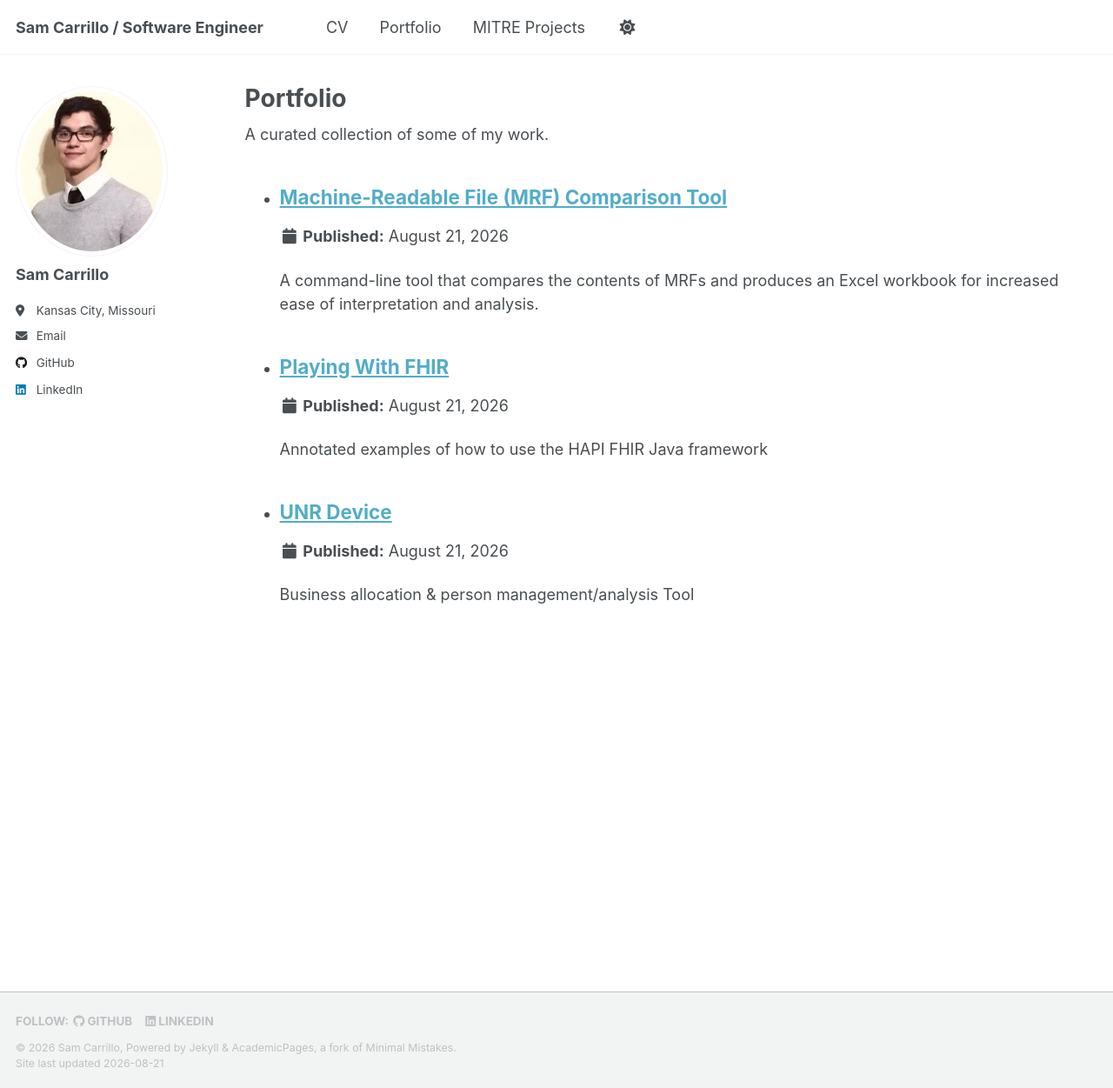
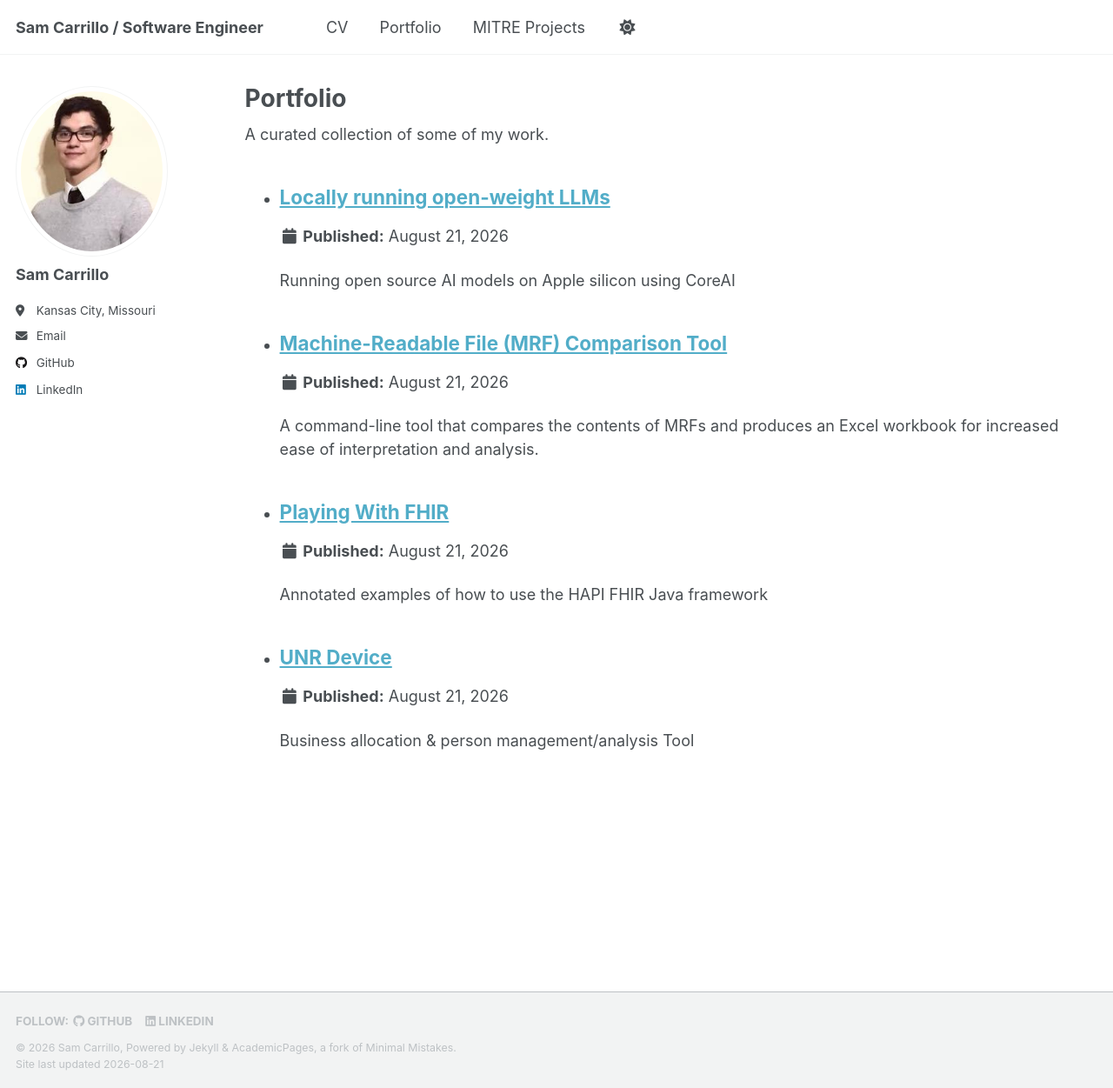
Before and after one commit to carrils/carrils.github.io, a Jekyll site: the page built from _pages/portfolio.html, in a window 1280 px wide and 1251 px high. Shown: the whole window at 87% size. Built offline with Jekyll 4.4.1, drawn with Linux system fonts in a browser that asks for light colours; a script that is not in the unit is left out; some of the changed lines change nothing that is shown.

Commit message:
add local-llm runner to portfolio

````diff
--- a/_config.yml
+++ b/_config.yml
@@ -234,7 +234,6 @@ collections:
     output: false
     permalink: /:collection/:path/
 
-
 # These settings control how pages and collections are included in the site
 defaults:
   # _projects
@@ -269,7 +268,7 @@ defaults:
       type: portfolio
     values:
       layout: single
-      author_profile: true
+      author_profile: false
       share: true
       comment: true
 
--- /dev/null
+++ b/_portfolio/Local-LLM-CLI-Tool.md
@@ -0,0 +1,89 @@
+---
+layout: archive
+title: "Locally running open-weight LLMs"
+permalink: /local-llms/
+excerpt: "Running open source AI models on Apple silicon using CoreAI"
+collection: portfolio
+#author_profile: true
+---
+Prompt:
+"Say Hello to the world."
+
+Running in XCode:
+![](../files/gemma3-local.mp4)
+
+Response:
+"Hello world! 😊
+It’s nice to be here and connect with you. How’s your day going?"
+
+## Why
+Born out of the desire to know where the prompts and other information being used by an LLM to process my requests are stored and used, I wanted to set up a local LLM runner to process prompts and verify that there is no packet of information being sent in or out of the machine its running on, while it is running.
+
+## The process
+I first decided to check out [ollama](https://docs.ollama.com/quickstart), but found that after testing a few prompts it still exchanged data over the internet to process my test prompts.
+
+Then after skimming Apples [developer documentation](https://developer.apple.com/machine-learning/), I decided to try Apple Core AI.
+This would require familiarity with the Swift programming language because [Core AI](https://developer.apple.com/core-ai/) is a Swift API and the [recipe](https://github.com/apple/coreai-models/tree/main/models/gemma3#run-a-core-ai-language-model) to export and use gemma-3-4b-it (googles open-weight gemma 3 model) with Core AI was in Swift.
+
+![](../files/no-such-modules-error.png)
+*This was reinforced by the problems that arose when first trying to emulate the recipe*
+
+After revieweing [the basics of swift](https://docs.swift.org/swift-book/documentation/the-swift-programming-language/guidedtour/)
+and learning how to use [swift package manager](https://docs.swift.org/swiftpm/documentation/packagemanagerdocs/gettingstarted/)
+to [resolve dependencies](https://docs.swift.org/swiftpm/documentation/packagemanagerdocs/introducingpackages#About-Modules),
+I was able to diagnose the cause of the errors to be a misconfigured Swift.package manifest file.
+
+The configuration for the package manifest that worked:
+```swift
+// swift-tools-version: 6.2
+// The swift-tools-version declares the minimum version of Swift required to build this package.
+
+import PackageDescription
+
+let package = Package(
+    name: "gemma3-cli-scarr",
+    platforms: [
+        .macOS("27.0")
+    ],
+    products: [
+        .executable(name: "gemma3-cli", targets: ["gemma3-cli-scarr-target"])
+    ],
+    dependencies: [
+         .package(url: "https://github.com/apple/coreai-models", branch: "main")
+    ],
+    targets: [
+        .executableTarget(
+            name: "gemma3-cli-scarr-target",
+            dependencies: [
+                .product(name: "CoreAILM", package: "coreai-models")
+            ],
+            path: "Sources",
+            swiftSettings: [
+                .enableUpcomingFeature("MemberImportVisibility")
+            ]
+        ),
+    ]
+)
+```
+First iterative working version:
+```swift
+import FoundationModels
+import CoreAILanguageModels
+import Foundation
+import System
+
+@main
+struct gemma3_cli_scarr {
+    static func main() async {
+        let modelURL  = URL(filePath: "/Users/naota/MEDICAL-MECHANICA/the-apple-orchard/coreai-models/exports/gemma_3_4b_it_dynamic")
+        do{
+            let model = try await CoreAILanguageModel(resourcesAt: modelURL)
+            let session = LanguageModelSession(model: model)
+            let response = try await session.respond(to: "hello")
+            print(response)
+        } catch {
+            print("error")
+        }
+    }
+}
+```
````
Also changed, not shown: files/no-such-modules-error.png (added), 1 other file.
